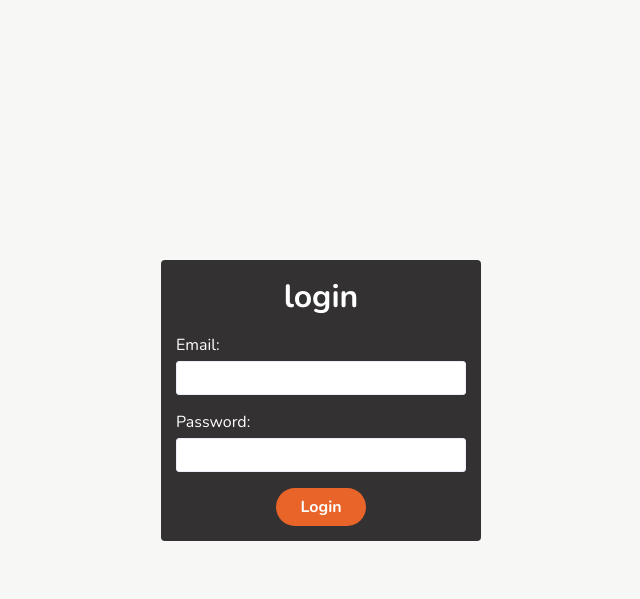
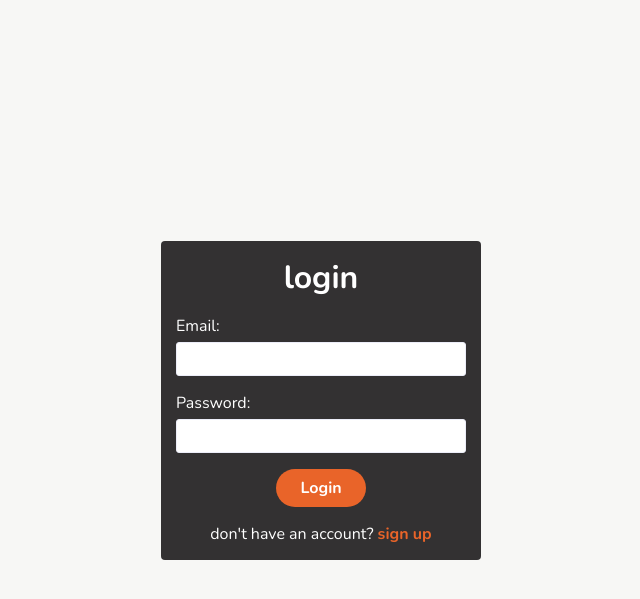
Before and after one commit to Bayi-Mostapha/adrar_outdoor_equipment, a PHP site: page /login.php in a window 1280 px wide. Shown: the top 599 px of the page, without its empty margins (319-959 px from the left). Run offline with PHP 8.4, Linux system fonts and the light colour scheme; some libraries are stand-ins or nearby versions.

Commit message:
added links to logins and signups

```diff
--- a/admin-login.php
+++ b/admin-login.php
@@ -111,6 +111,7 @@
             <input type="password" name="password" id="password">
         </div>
         <button type="submit" class="submit">login</button>
+        <p class="login-signup-link">don't have an account? <a href="admin-sign-up.php">sign up</a></p>
     </form>
     <?php include "componants/icons.php"; ?>
     <script src="js/general.js"></script>
--- a/admin-sign-up.php
+++ b/admin-sign-up.php
@@ -75,6 +75,7 @@
             <input type="password" name="confirm_password" id="confirm_password">
         </div>
         <button type="submit" class="submit">sign up</button>
+        <p class="login-signup-link">already have an account? <a href="admin-login.php">login</a></p>
     </form>
     <?php include "componants/icons.php"; ?>
     <script src="js/general.js"></script>
--- a/login.php
+++ b/login.php
@@ -111,6 +111,7 @@
             <input type="password" name="password" id="password">
         </div>
         <button type="submit" class="submit mb-btn">login</button>
+        <p class="login-signup-link">don't have an account? <a href="sign-up.php">sign up</a></p>
     </form>
     <?php include "componants/icons.php"; ?>
     <script src="js/general.js"></script>
--- a/sign-up.php
+++ b/sign-up.php
@@ -75,6 +75,7 @@
             <input type="password" name="confirm_password" id="confirm_password">
         </div>
         <button type="submit" class="submit">sign up</button>
+        <p class="login-signup-link">already have an account? <a href="login.php">login</a></p>
     </form>
     <?php include "componants/icons.php"; ?>
     <script src="js/general.js"></script>
--- a/styles/login-signup.css
+++ b/styles/login-signup.css
@@ -49,6 +49,16 @@ form .submit {
     text-transform: capitalize;
 }
 
+.login-signup-link {
+    color: var(--txt2);
+    text-align: center;
+}
+
+.login-signup-link a {
+    color: var(--main-color);
+    font-weight: 700;
+}
+
 @media (max-width:280px) {
     form {
         width: 95%;
```
